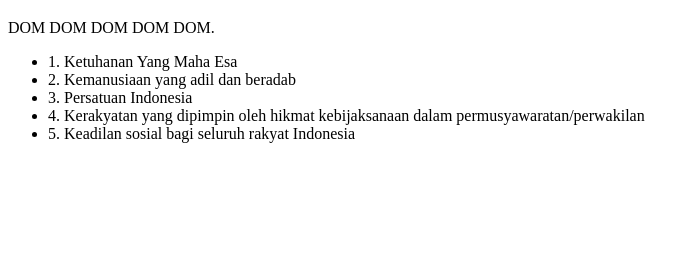
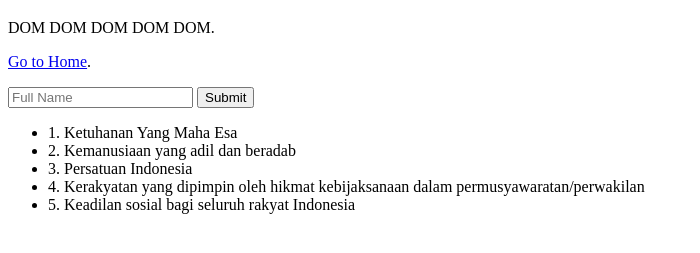
Before and after one commit to impactbyte-learn/impactodo-web, a plain HTML site: page dom.html in a window 1280 px wide. Shown: the part 61-314 px from the top of the page, without its empty margins (0-700 px from the left). Drawn offline with Linux system fonts and the light colour scheme.

Commit message:
Refine DOM page with better structure

```diff
--- a/dom.html
+++ b/dom.html
@@ -7,15 +7,35 @@
 
 <body>
   <div id="app" class="container">
+
+    <header>
       <h1 id="title">DOM</h1>
+    </header>
+
+    <section>
       <p id="description">DOM DOM DOM DOM DOM.</p>
-    <ul id="features">
+      <p id="links">
+        <a href="./index.html">Go to Home</a>.
+      </p>
+    </section>
+
+    <section>
+      <form>
+        <input name="fullname" type="text" value="" placeholder="Full Name">
+        <input name="submit" type="button" value="Submit">
+      </form>
+    </section>
+
+    <section>
+      <ul id="pancasila">
         <li>1. Ketuhanan Yang Maha Esa</li>
         <li>2. Kemanusiaan yang adil dan beradab</li>
         <li>3. Persatuan Indonesia</li>
         <li>4. Kerakyatan yang dipimpin oleh hikmat kebijaksanaan dalam permusyawaratan/perwakilan</li>
         <li>5. Keadilan sosial bagi seluruh rakyat Indonesia</li>
       </ul>
+    </section>
+
   </div>
 
   <script src="./scripts/dom.js" charset="utf-8"></script>
--- a/scripts/dom.js
+++ b/scripts/dom.js
@@ -0,0 +1,13 @@
+// const inputFullName = document.getElementsByName("fullname")[0];
+// const submitButton = document.getElementsByName("submit")[0];
+//
+// console.log(inputFullName);
+// console.log(submitButton);
+
+const pancasilaCollection = document.querySelector("#pancasila").children;
+const pancasila = Array.from(pancasilaCollection);
+
+pancasila.map(silaNode => {
+  const sila = silaNode.innerHTML;
+  console.log(sila.substr(3));
+});
```
Lines whose indentation alone changed are shown as unchanged.
